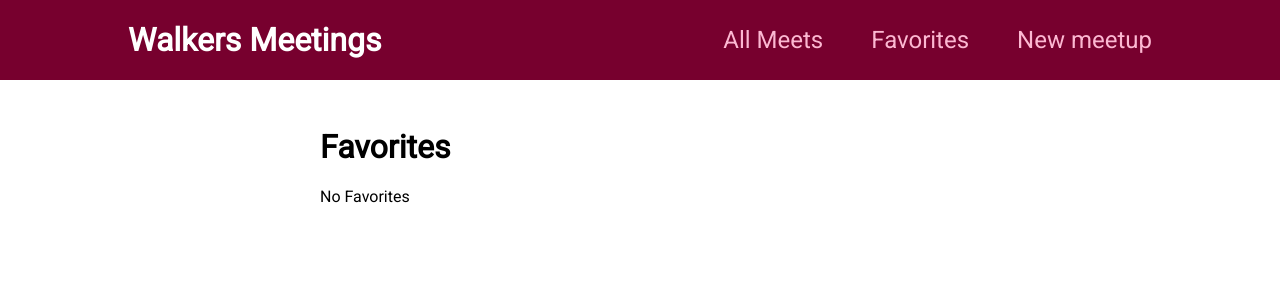
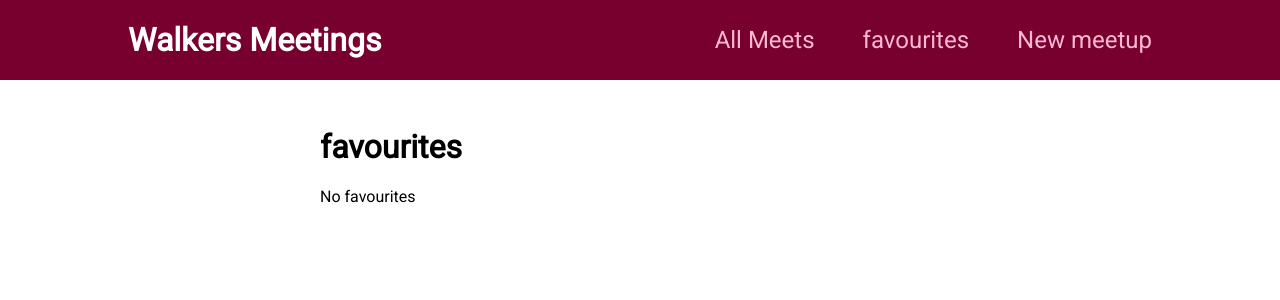
Before and after one commit to ChernyshYuriy/Meetups, a React (Create React App) app: page /favorites in a window 1280 px wide. Shown: the top 300 px of the page. Built offline with nearby package versions, Linux system fonts and the light colour scheme.

Commit message:
FIX: favorites to fovourites

```diff
--- a/src/components/layout/MainNavigation.js
+++ b/src/components/layout/MainNavigation.js
@@ -19,7 +19,7 @@ function MainNav(props) {
           </li>
           <li>
             <Link to="/favorites">
-              Favorites{" "}
+              favourites{" "}
               {favoriteContex.totalFavorites === 0
                 ? ""
                 : favoriteContex.totalFavorites}
--- a/src/pages/Favorites.js
+++ b/src/pages/Favorites.js
@@ -8,14 +8,14 @@ function FavoritesPage() {
   let contexHTML;
 
   if (favoriteContex.totalFavorites === 0) {
-    contexHTML = <p>No Favorites</p>;
+    contexHTML = <p>No favourites</p>;
   } else {
     contexHTML = <MeetupList items={favoriteContex.favorites} />;
   }
 
   return (
     <div>
-      <h1> Favorites</h1>
+      <h1> favourites</h1>
       <div>{contexHTML}</div>
     </div>
   );
```
